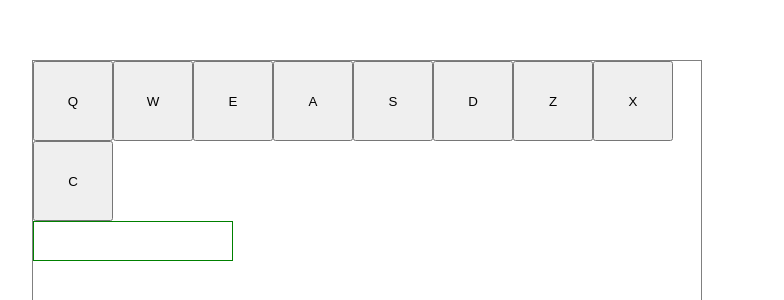
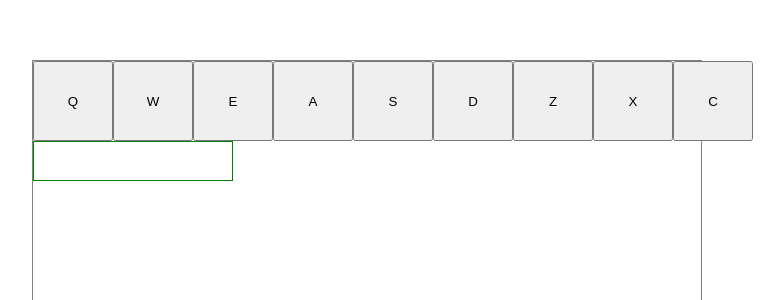
Before and after one commit to ericraycodes/fcc-drum-machine-1.0, a React (Vite) app: page / in a window 1280 px wide. Shown: the part 150-450 px from the top of the page, without its empty margins (273-1057 px from the left). Built offline with nearby package versions, Linux system fonts and the light colour scheme.

Commit message:
app functionality, memo, useCallback

```diff
--- a/src/App.jsx
+++ b/src/App.jsx
@@ -1,6 +1,6 @@
 
 
-import { useEffect, useState } from "react";
+import { useEffect, useState, useCallback } from "react";
 import Drumkit from "./Drumkit";
 import Display from "./Display";
 
@@ -24,19 +24,18 @@ export default function App() {
   // Function handling which drum-pad plays.
   const identifyDrumPad = (key) => {
     setHitKey(key);
-    window.console.log('\tupdate display:', data);
   };
+  const ucIdentifyDrumPad = useCallback(identifyDrumPad, []);
 
 
   return (
     <>
     <main
       id='drum-machine'
-      tabIndex='1'
     >
       <Drumkit
         kit={drumKit}
-        identifyDrumPad={identifyDrumPad}
+        identifyDrumPad={ucIdentifyDrumPad}
       />
       <Display
         drumKit={drumKit}
--- a/src/Display.jsx
+++ b/src/Display.jsx
@@ -9,9 +9,14 @@ export default function Display({ drumKit, hitKey }) {
 
     return (
         <>
-        <section id='display'>
+        <div
+            id='display'
+            role='figure'
+            aria-live='true'
+        >
             <p>{ keyName[0] }</p>
-        </section>
+        </div>
+        { window.console.count('<Display/>')}
         </>
     );
 }
--- a/src/Drumkit.jsx
+++ b/src/Drumkit.jsx
@@ -1,11 +1,14 @@
 
-import { useEffect, useRef } from "react";
+import React from "react";
+import { useRef, useEffect, useCallback } from "react";
 import Drumpad from "./Drumpad";
 
-export default function Drumkit({ kit, identifyDrumPad }) {
+export default React.memo( function Drumkit({ kit, identifyDrumPad }) {
 
     // Reference the document.
     const htmlRef = useRef(document.querySelector('html'));
+    // Reference the audio element triggered with event.
+    const audioRef = useRef(null);
 
 
     // Effect: adding keyboard event listener.
@@ -22,21 +25,27 @@ export default function Drumkit({ kit, identifyDrumPad }) {
     // Callback: handling 'keydown' keyboard user-event.
     const onDrumKeyPress = (event) => {
         const eventKey = event.key.toUpperCase();
-        const audioElement = document.getElementById(eventKey);
-        audioElement.currentTime = 0;
-        audioElement.play();
-        identifyDrumPad(eventKey);
-        window.console.log('>> USER:', event);
+        audioRef.current = document.getElementById(eventKey);
+        onKeyEvent(audioRef.current, eventKey, event);
     };
+    // Function: For every key event (keyboard & mouse). Param: key, audio, EVENT
+    const onKeyEvent = (audio, key, event) => {
+        audio.currentTime = 0;
+        audio.play();
+        identifyDrumPad(key);
+        window.console.log('>> USER', event);
+    };
+    const ucOnKeyEvent = useCallback(onKeyEvent, []);
 
 
     // Iterative rendering
-    const drumPads = kit.map(obj => <Drumpad pad={obj} identifyDrumPad={identifyDrumPad}/>);
+    const drumPads = kit.map(obj => <li key={obj['id']}><Drumpad pad={obj} onKeyEvent={ucOnKeyEvent}/></li>);
 
 
     return (
         <>
-            <section>{ drumPads }</section>
+            <ul>{ drumPads }</ul>
+            { window.console.count('<Drumkit/>') }
         </>
     );
-}
+})
--- a/src/Drumpad.jsx
+++ b/src/Drumpad.jsx
@@ -1,9 +1,10 @@
 
+import React from "react";
 import { useEffect } from "react";
 import { useRef } from "react";
 
 
-export default function Drumpad({ pad, identifyDrumPad }) {
+function Drumpad({ pad, onKeyEvent }) {
 
     // Reference for the button element.
     const buttonRef = useRef(null);
@@ -13,8 +14,7 @@ export default function Drumpad({ pad, identifyDrumPad }) {
 
     // Adding mouse event listener to <button />.
     useEffect(() => {
-        buttonRef.current.addEventListener('mousedown', onDrumButtonClick );
-        // cleanup function
+        buttonRef.current.addEventListener('mousedown', onDrumButtonClick);
         return () => {
             buttonRef.current.removeEventListener('mousedown',onDrumButtonClick);
         };
@@ -23,12 +23,7 @@ export default function Drumpad({ pad, identifyDrumPad }) {
 
     // Callback for playing embedded sound on button click.
     const onDrumButtonClick = (event) => {
-        // The 'currentTime' property to 0 seconds make the audio reactively sound again
-        // at the beginning of the sample at every click.
-        audioRef.current.currentTime = 0;
-        audioRef.current.play();
-        identifyDrumPad(pad['key']);
-        window.console.log('>> USER:', event, event.target);
+        onKeyEvent(audioRef.current, pad['key'], event);
     };
 
 
@@ -48,6 +43,10 @@ export default function Drumpad({ pad, identifyDrumPad }) {
                     preload='auto'
                 ></audio>
             </button>
+            { window.console.count('<Drumpad/>') }
         </>
     );
 }
+
+
+export default React.memo(Drumpad);
--- /dev/null
+++ b/src/styles/_drumkit.scss
@@ -0,0 +1,8 @@
+
+
+ul {
+	list-style: none;
+}
+ul {
+	display: flex;
+}
--- a/src/styles/index.scss
+++ b/src/styles/index.scss
@@ -3,6 +3,7 @@
 @import 'app';
 @import 'drumpad';
 @import 'display';
+@import 'drumkit';
 
 
 // initial rules
```
Also changed, not shown: 1 other file (tests, documents, lock files or other folders).
